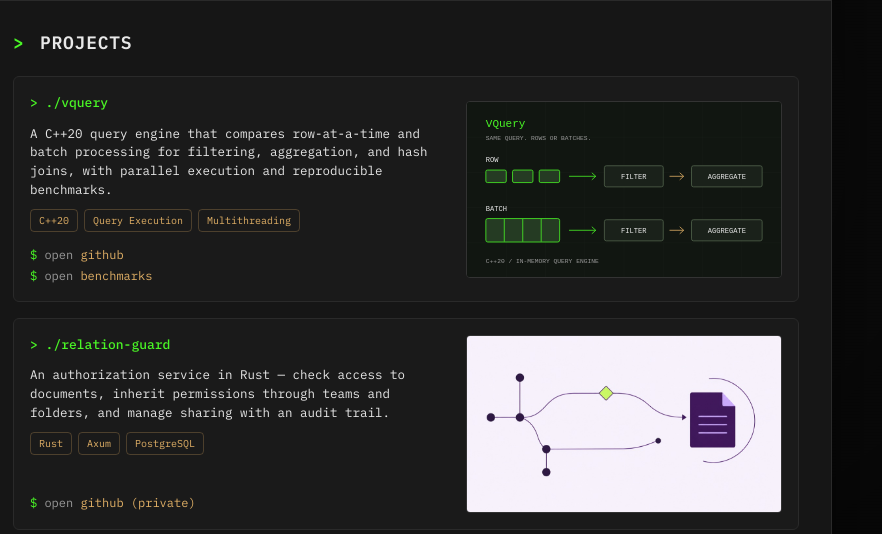
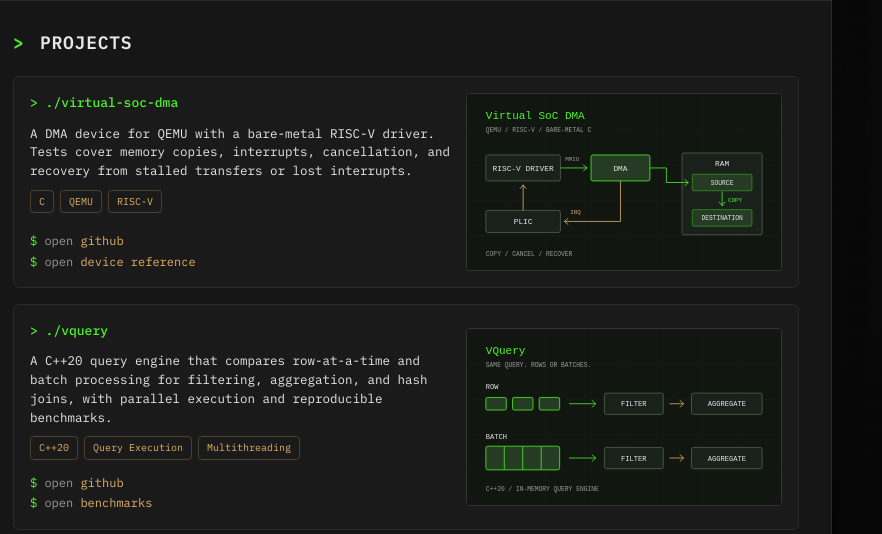
Before and after one commit to Parkryan0128/project_demo, a plain HTML site: page index.html in a window 1280 px wide. Shown: the part 266-800 px from the top of the page, 398-1280 px from the left. Drawn offline with Linux system fonts and the light colour scheme.

Commit message:
Add virtual SoC DMA project to portfolio

```diff
--- a/data.json
+++ b/data.json
@@ -48,6 +48,29 @@
     }
   ],
   "projects": [
+    {
+      "slug": "virtual-soc-dma",
+      "description": "A DMA device for QEMU with a bare-metal RISC-V driver. Tests cover memory copies, interrupts, cancellation, and recovery from stalled transfers or lost interrupts.",
+      "tags": [
+        "C",
+        "QEMU",
+        "RISC-V"
+      ],
+      "links": [
+        {
+          "label": "github",
+          "url": "https://github.com/Parkryan0128/virtual-soc-dma"
+        },
+        {
+          "label": "device reference",
+          "url": "https://github.com/Parkryan0128/virtual-soc-dma/blob/main/docs/device.md"
+        }
+      ],
+      "media": {
+        "src": "assets/projects/virtual-soc-dma.svg",
+        "label": "DMA memory copy and PLIC interrupt flow in QEMU"
+      }
+    },
     {
       "slug": "vquery",
       "description": "A C++20 query engine that compares row-at-a-time and batch processing for filtering, aggregation, and hash joins, with parallel execution and reproducible benchmarks.",
--- a/index.html
+++ b/index.html
@@ -60,6 +60,6 @@
     </footer>
   </div>
 
-  <script src="script.js?v=vquery-1"></script>
+  <script src="script.js?v=virtual-soc-dma-1"></script>
 </body>
 </html>
--- a/script.js
+++ b/script.js
@@ -7,7 +7,7 @@
  * then open http://localhost:8000
  */
 
-const DATA_URL = "data.json?v=vquery-1";
+const DATA_URL = "data.json?v=virtual-soc-dma-1";
 
 function el(tag, className, text) {
   const node = document.createElement(tag);
```
Also changed, not shown: assets/projects/virtual-soc-dma.svg (added).
